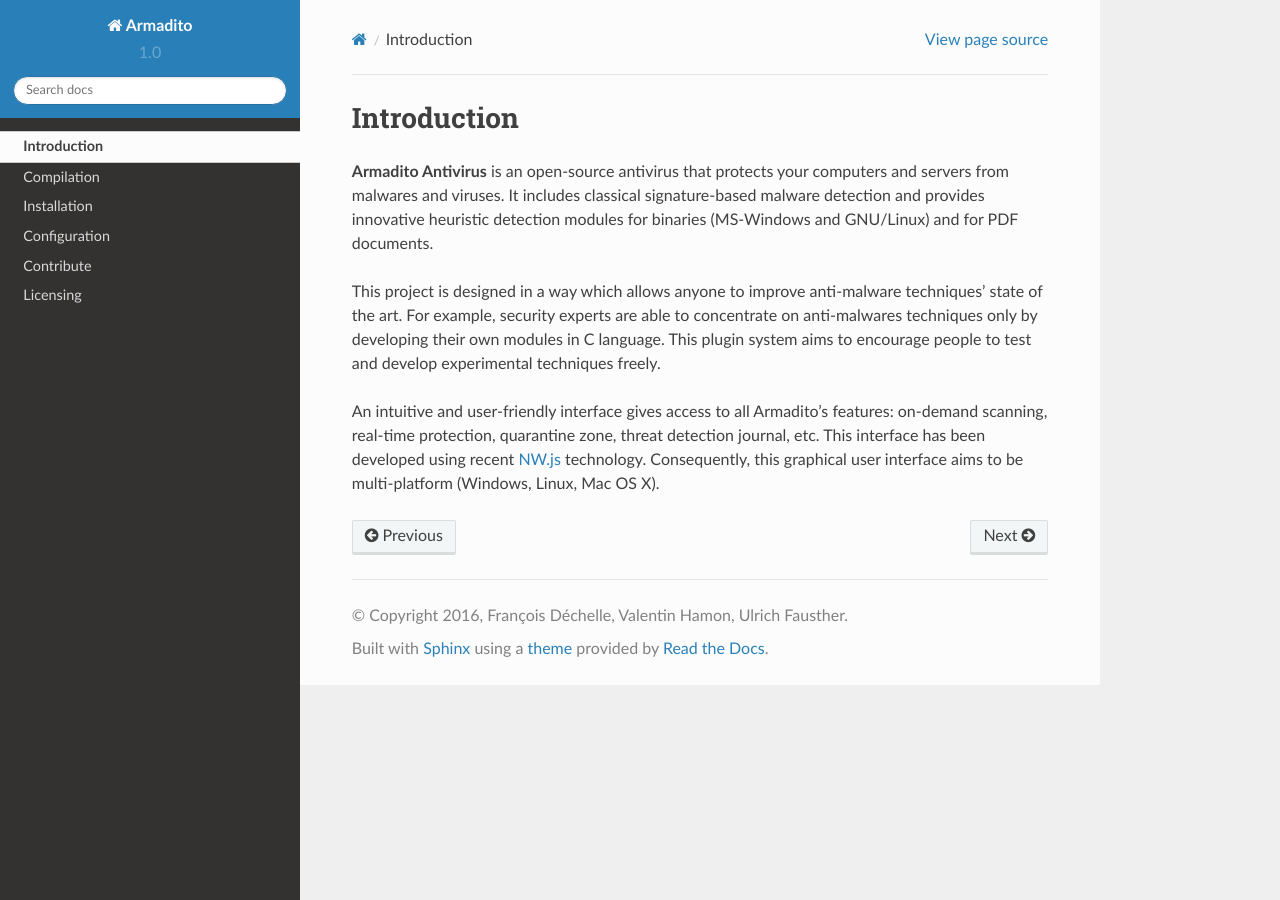
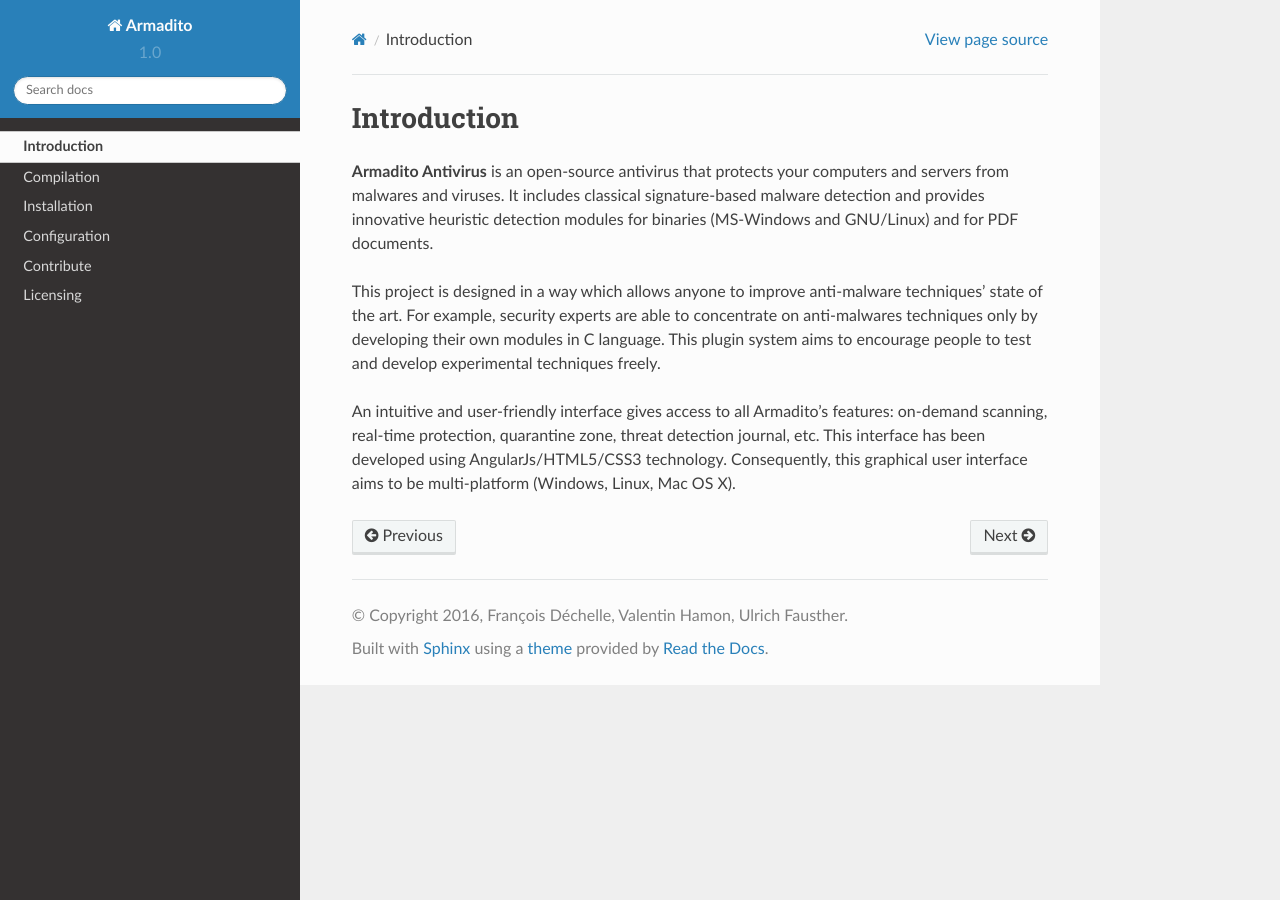
Before and after one commit to armadito/armadito-doc, a Sphinx documentation site: the page built from source/intro/index.rst, in a window 1280 px wide. Built offline with Sphinx 7.4.7 and the Read the Docs theme 2.0.0, drawn with Linux system fonts in a browser that asks for light colours.

Commit message:
Update doc intro about gui

```diff
--- a/source/intro/index.rst
+++ b/source/intro/index.rst
@@ -7,7 +7,6 @@
 For example, security experts are able to concentrate on anti-malwares techniques only by developing their own modules in C language.
 This plugin system aims to encourage people to test and develop experimental techniques freely.
 
-An intuitive and user-friendly interface gives access to all Armadito’s features: on-demand scanning, real-time protection, quarantine zone, threat detection journal, etc. This interface has been developed using recent `NW.js <http://nwjs.io//>`_ technology. Consequently, this graphical user interface aims to be multi-platform (Windows, Linux, Mac OS X).
-
+An intuitive and user-friendly interface gives access to all Armadito’s features: on-demand scanning, real-time protection, quarantine zone, threat detection journal, etc. This interface has been developed using AngularJs/HTML5/CSS3 technology. Consequently, this graphical user interface aims to be multi-platform (Windows, Linux, Mac OS X).
 
 .. toctree::
```
